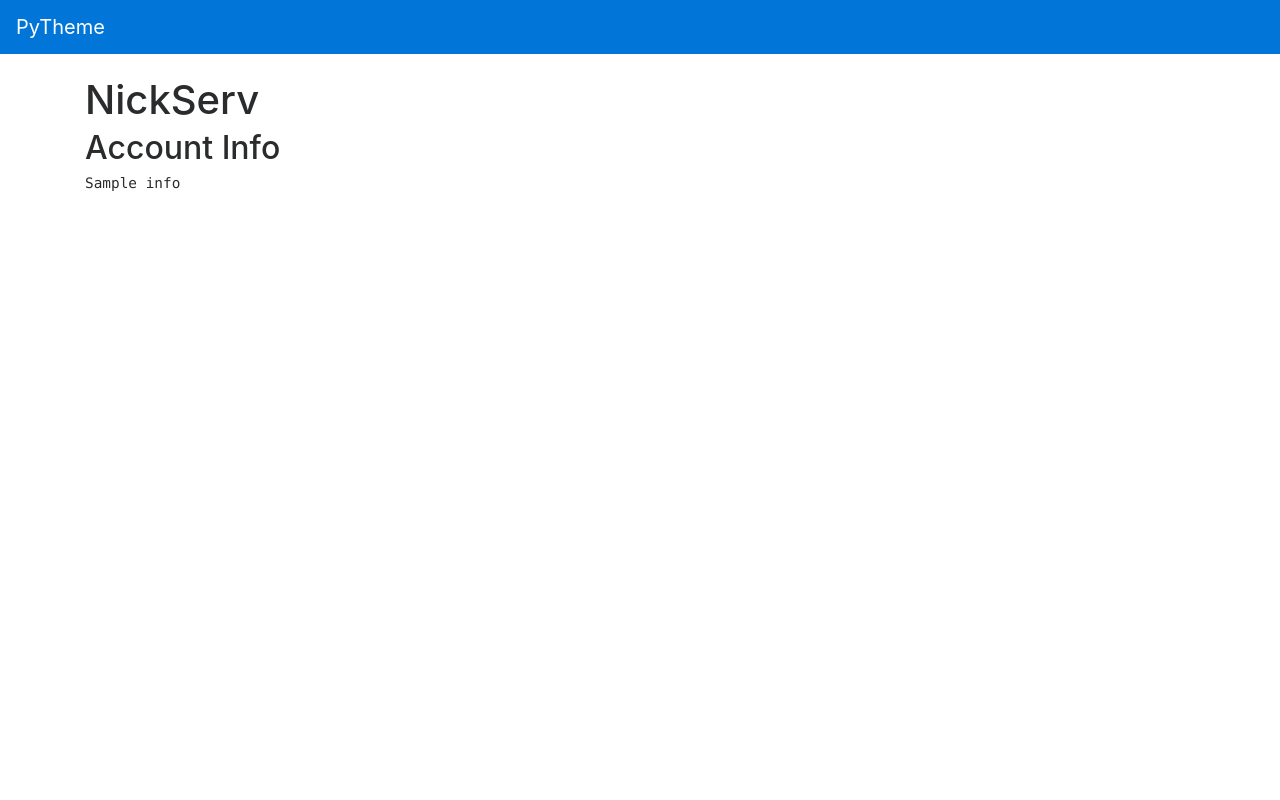
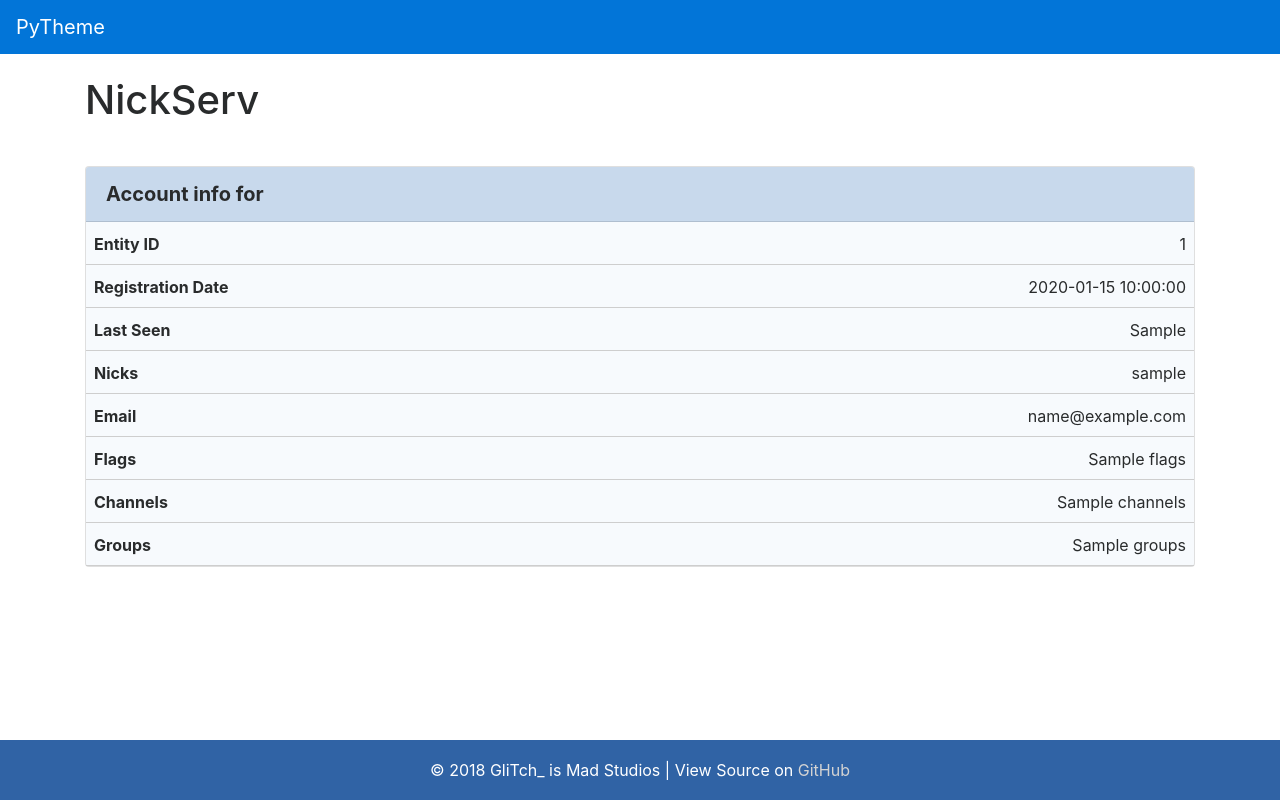
Before and after one commit to AlphaChat/pytheme, a Flask app: template Pytheme/templates/nickserv.html in a window 1280 px wide. Run offline with Flask 2, Linux system fonts and the light colour scheme; the template is opened without the code that fills it: most values are stand-ins (such as "Sample title", 1, 10 or a date in 2020); parts of the project's set-up code (start-up, migrations or seed data) failed here and were passed over; some libraries are stand-ins or nearby versions.

Commit message:
added quick and dirty nickserv parsing, styled nickserv template, display basic account info, added footer

```diff
--- a/Pytheme/static/styles/default_style.css
+++ b/Pytheme/static/styles/default_style.css
@@ -17,3 +17,48 @@
 .btn.login {
   width: 150px;
 }
+.card-header.nickserv {
+  font-size: 20px;
+  font-weight: bold;
+  background-color: rgba(117, 161, 208, 0.4);
+}
+.card-body.nickserv {
+  font-size: 20px;
+  font-weight: bold;
+  background-color: rgba(117, 161, 208, 0.055);
+}
+.nickserv-container {
+  overflow: hidden;
+  display: table;
+  width: 100%;
+  padding: 8px;
+  border-bottom: 1px solid #CECECE;
+  margin-top: 2px;
+}
+.nickserv-label {
+  display: table-cell;
+  font-weight: bold;
+  font-size: 16px;
+}
+.nickserv-value {
+  display: table-cell;
+  text-align: right;
+  font-size: initial;
+  font-weight: initial;
+}
+.footer {
+  position: absolute;
+  bottom: 0;
+  width: 100%;
+  height: 60px;
+  line-height: 60px;
+  background-color: #3063A5;
+  text-align: center;
+  color: white;
+}
+.body {
+  margin-bottom: 60px;
+}
+.footer a {
+  color: lightgray;
+}
--- a/Pytheme/templates/base.html
+++ b/Pytheme/templates/base.html
@@ -40,6 +40,10 @@
             {% endblock content %}
         </div>
         {% endblock body %}
-
+        <footer class="footer">
+            © 2018 GliTch_ is Mad Studios |
+            View Source on
+            <a style="color: lightgray;" href="https://github.com/AlphaChat/pytheme">GitHub</a>
+        </footer>
     </body>
 </html>
--- a/Pytheme/templates/nickserv.html
+++ b/Pytheme/templates/nickserv.html
@@ -4,11 +4,71 @@
 
 
 {% block content %}
-<h1>NickServ</h1>
+<h1 style="margin-bottom: 1.1em;">NickServ</h1>
 
-<h2>Account Info</h2>
+<div class="row">
+  <div class="col-12">
+    <div class="card">
+      <div class="card-header nickserv">
+        Account info for {{ session["accountname"] }}
+      </div>
+      <div class="card-body nickserv">
+        <div class="nickserv-container">
+          <div class="nickserv-label">Entity ID</div>
+          <div class="nickserv-value">{{ info.entity_id }}</div>
+        </div>
+        <div class="nickserv-container">
+          <div class="nickserv-label">Registration Date</div>
+          <div class="nickserv-value">
+            {{ info.registered_on }}
+          </div>
+        </div>
+        <div class="nickserv-container">
+          <div class="nickserv-label">Last Seen</div>
+          <div class="nickserv-value">
+            {{ info.last_seen }}
+          </div>
+        </div>
+        <div class="nickserv-container">
+          <div class="nickserv-label">Nicks</div>
+          <div class="nickserv-value">{{ info.nicks }}</div>
+        </div>
+        <div class="nickserv-container">
+          <div class="nickserv-label">Email</div>
+          <div class="nickserv-value">{{ info.email }}</div>
+        </div>
+        <div class="nickserv-container">
+          <div class="nickserv-label">Flags</div>
+          <div class="nickserv-value">{{ info.flags }}</div>
+        </div>
+        <div class="nickserv-container">
+          <div class="nickserv-label">Channels</div>
+          <div class="nickserv-value">{{ info.channels }}</div>
+        </div>
+        <div class="nickserv-container">
+          <div class="nickserv-label">Groups</div>
+          <div class="nickserv-value">{{ info.groups }}</div>
+        </div>
+      </div>
+    </div>
+  </div>
+</div>
 
-<pre>{{ info }}</pre>
+
+<!-- <h2>Account Info</h2>
+
+Registered On: {{ info.registered_on }}<br />
+Registered Since: {{ info.registered_since }}<br />
+Entity ID: {{ info.entity_id }}<br />
+Last Seen: {{ info.last_seen }}<br />
+Last Seen Since: {{ info.last_seen_since }}<br />
+Nicks: {{ info.nicks }}<br />
+Email: {{ info.email }}<br />
+Flags: {{ info.flags }}<br />
+Channels: {{ info.channels }}<br />
+Groups: {{ info.groups }}<br /> -->
+
+
 
 
 {% endblock %}
```
Also changed, not shown: Pytheme/atheme/nickserv.py (+63 -1 lines), Pytheme/templates/login.html (+9 -16 lines).
